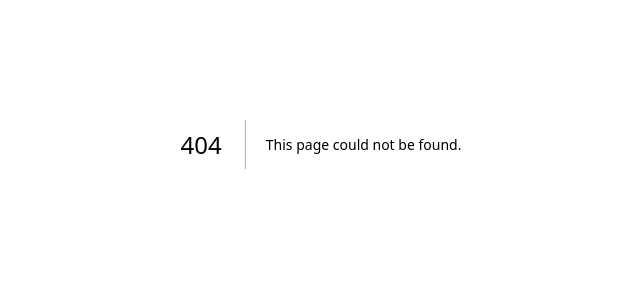
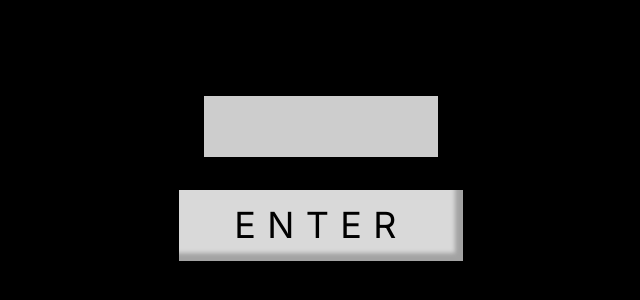
Before and after one commit to Sallaa/zion-website, a Next.js app: page /mnx in a window 1280 px wide. Before the commit this address had no page. Shown: the part 256-556 px from the top of the page, without its empty margins (319-959 px from the left). Built offline with nearby package versions, Linux system fonts and the light colour scheme.

Commit message:
Added password page

```diff
--- a/src/app/globals.css
+++ b/src/app/globals.css
@@ -1,13 +1,11 @@
 @tailwind base;
 @tailwind components;
 @tailwind utilities;
-
 :root {
     --foreground-rgb: 0, 0, 0;
     --background-start-rgb: 214, 219, 220;
     --background-end-rgb: 255, 255, 255;
 }
-
 @media (prefers-color-scheme: dark) {
     :root {
         --foreground-rgb: 255, 255, 255;
@@ -18,10 +16,29 @@
 
 body {
     color: rgb(var(--foreground-rgb));
-  background: linear-gradient(
-      to bottom,
-      transparent,
-      rgb(var(--background-end-rgb))
-    )
-    rgb(var(--background-start-rgb));
+    background: linear-gradient( to bottom, transparent, rgb(var(--background-end-rgb)) ) rgb(var(--background-start-rgb));
 }
+
+.inputMnx {
+    border: 1px solid #000;
+    background: #CDCDCD;
+    color: #000;
+    height: 63px;
+}
+
+.btnSubmitMnx {
+    background: #D9D9D9;
+    box-shadow: -7px -7px 4px 1px rgba(0, 0, 0, 0.25) inset;
+    display: flex;
+    width: 284px;
+    height: 71px;
+    /* flex-direction: column; */
+    justify-content: center;
+    flex-shrink: 0;
+    color: #000;
+    text-align: center;
+    font-size: 36px;
+    /* font-family: Roboto Mono; */
+    line-height: 47px;
+    letter-spacing: 11.34px;
+}
--- /dev/null
+++ b/src/app/mnx/page.tsx
@@ -0,0 +1,41 @@
+"use client"
+import { FormEvent, useState } from "react"
+
+export default function Mnx() {
+
+  const [password, setPassword] = useState("");
+
+  const [isPasswordFound, setPasswordFound] = useState(false);
+
+  const handleChange = (value : string) => {
+    setPassword(value)
+  }
+
+  const handlePasswordCheck = (event: FormEvent<HTMLInputElement>) => {
+    event.preventDefault();
+    if (password === "test") {
+      setPasswordFound(true)
+    }
+  }
+
+    return (
+        <main
+            className="bg-cover flex min-h-screen flex-col items-center justify-between p-24 bg-black">
+            <div className="flex flex-col h-screen justify-center items-center">
+                {isPasswordFound ?
+
+                <h1 className="text-3xl">password found!</h1>
+                :
+
+                <form className="text-center space-y-5">
+                    <h1 className="text-3xl">password :</h1>
+                    <input className="inputMnx" type="password" name="password" value={password} onChange={e => handleChange(e.target.value)}/>
+                    <input className={'btnSubmitMnx'} type="submit" value="ENTER" onSubmit={e => handlePasswordCheck(e)}/>
+                </form>
+
+                }
+
+            </div>
+        </main>
+    )
+}
```
Lines whose indentation alone changed are shown as unchanged.
